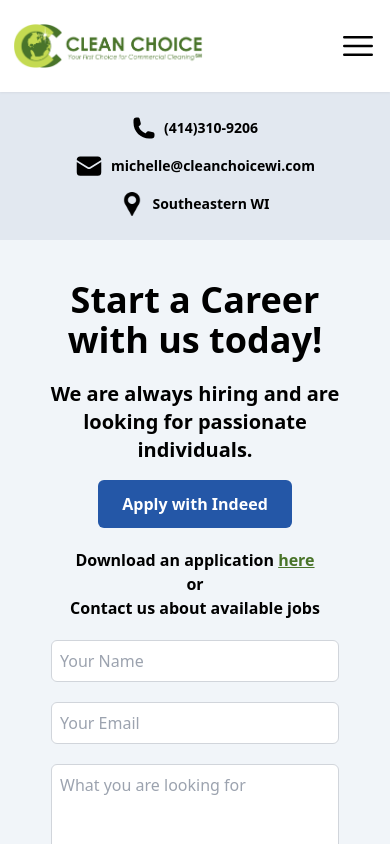
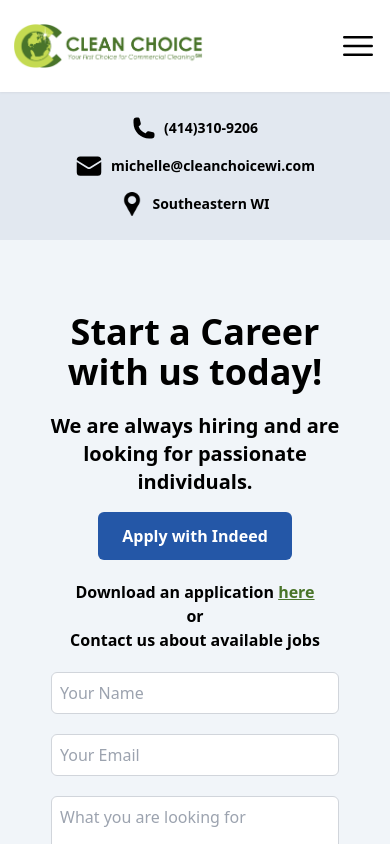
Before and after one commit to Clean-Choice-Website/clean-choice, a React (Vite) app: page /careers in a window 390 px wide. Shown: the top 844 px of the page. Built offline with nearby package versions, Linux system fonts and the light colour scheme.

Commit message:
Change EmailJS info

```diff
--- a/src/Careers.jsx
+++ b/src/Careers.jsx
@@ -21,10 +21,10 @@ const Careers = () => {
     // Replace "YOUR_SERVICE_ID", "YOUR_TEMPLATE_ID", and "YOUR_USER_ID" with your actual values
     emailjs
       .sendForm(
-        "service_ge8matn",
-        "template_nh0bluk",
+        "service_pm4gjbs",
+        "template_1bkwyao",
         e.target,
-        "bD-Rm5YFO4MwTl9Py"
+        "0yFpo6v7S8OzZG-s5"
       )
       .then(() => {
         alert("Your message has been sent successfully!");
@@ -47,7 +47,7 @@ const Careers = () => {
   return (
     <div>
       <ContactInfo />
-      <div className="items-center bg-slate-100 md:flex md:flex-col md:justify-center md:py-8 md:align-top">
+      <div className="items-center bg-slate-100 py-8 md:flex md:flex-col md:justify-center md:align-top">
         <div className="md:ml-14a">
           <div className=" mx-auto w-80 text-center md:w-auto">
             <h1 className="mb-5 pt-10 text-4xl font-bold md:mt-0 md:text-5xl">
```
